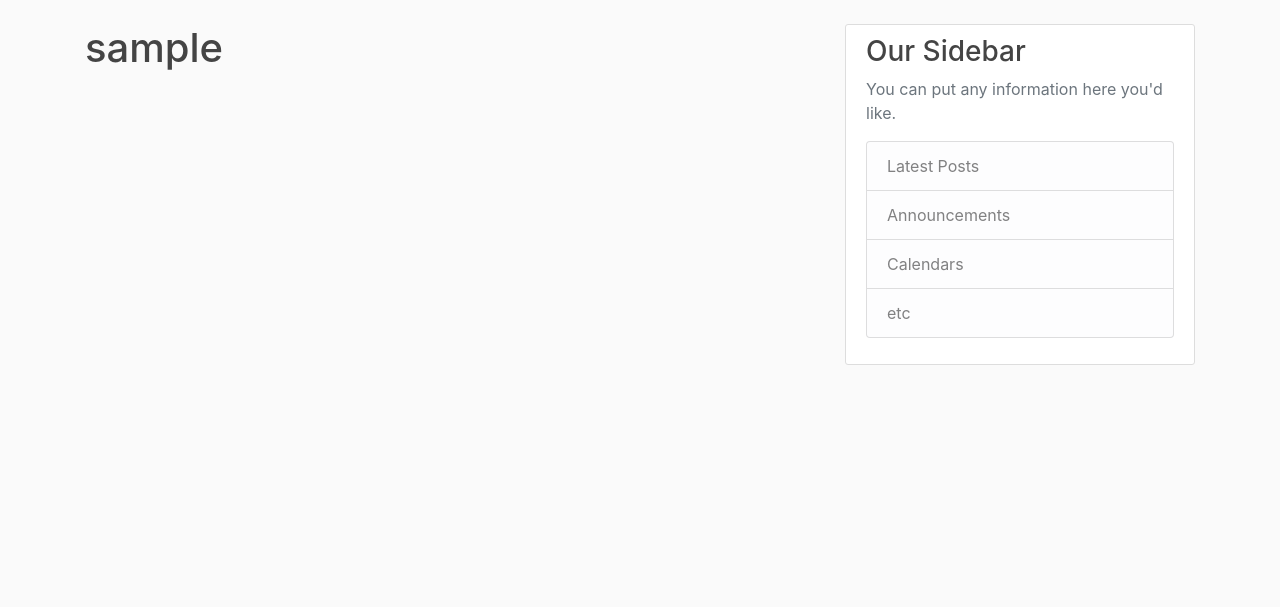
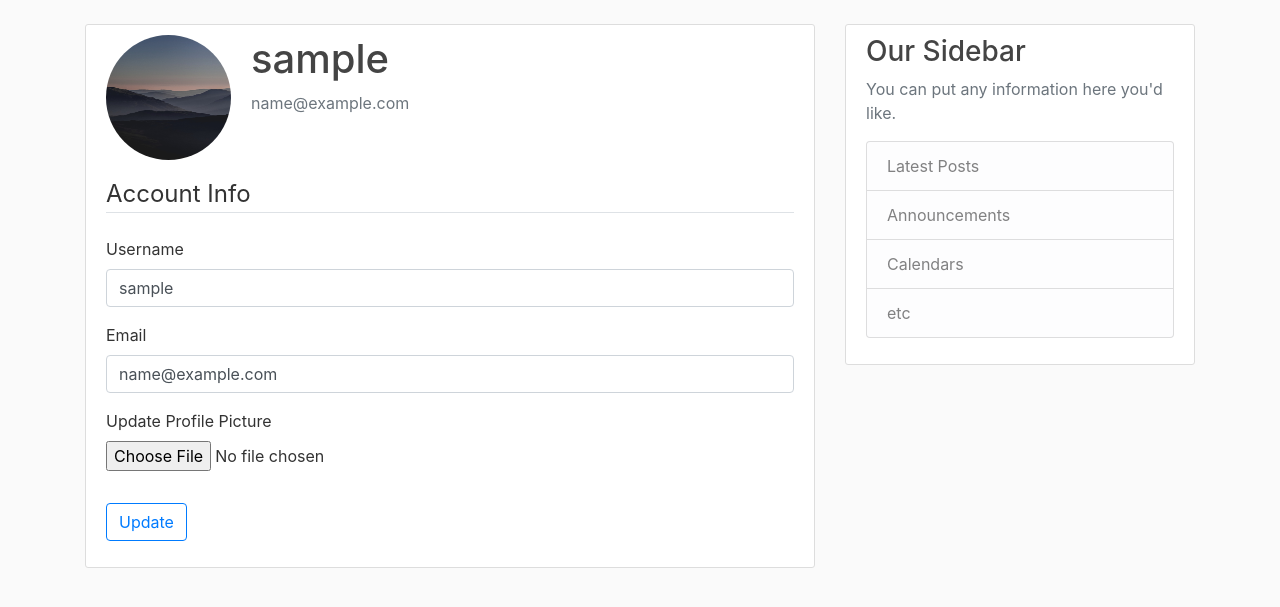
Before and after one commit to nabil-mahmoor/Voxlr-Blog, a Flask app: page /account in a window 1280 px wide. Shown: the part 56-663 px from the top of the page. Run offline with Flask 3, Linux system fonts and the light colour scheme; the visitor is signed in with stand-in values (Sample User, id 1); some libraries are stand-ins or nearby versions.

Commit message:
chapter 07

```diff
--- a/flaskblog/forms.py
+++ b/flaskblog/forms.py
@@ -1,7 +1,9 @@
 from flask_wtf import FlaskForm
+from flask_wtf.file import FileField, FileAllowed
 from wtforms import StringField, PasswordField, SubmitField, BooleanField
 from wtforms.validators import DataRequired, Length, Email, EqualTo, ValidationError
 from flaskblog.models import User
+from flask_login import current_user
 
 
 class RegistrationForm(FlaskForm):
@@ -27,3 +29,22 @@ class LoginForm(FlaskForm):
     password = PasswordField('Password', validators=[DataRequired()])
     remember_me = BooleanField('Remember Me')
     submit = SubmitField('Login')
+
+
+class UpdateAccountForm(FlaskForm):
+    username = StringField('Username', validators=[DataRequired(), Length(min=2, max=20)])
+    email = StringField('Email', validators=[DataRequired(), Email()])
+    picture = FileField('Update Profile Picture', validators=[FileAllowed(['jpg', 'jpeg', 'png'])])
+    submit = SubmitField('Update')
+
+    def validate_username(self, username):
+        if username.data != current_user.username:
+            user = User.query.filter_by(username=username.data).first()
+            if user:
+                raise ValidationError('Username already exists. Please choose a different one.')
+
+    def validate_email(self, email):
+        if email.data != current_user.email:
+            user = User.query.filter_by(email=email.data).first()
+            if user:
+                raise ValidationError('Email already exists. Please choose a different one.')
--- a/flaskblog/routes.py
+++ b/flaskblog/routes.py
@@ -1,8 +1,11 @@
 from flask import render_template, url_for, flash, redirect, request
 from flaskblog import app, db, bcrypt
-from flaskblog.forms import RegistrationForm, LoginForm
+from flaskblog.forms import RegistrationForm, LoginForm, UpdateAccountForm
 from flaskblog.models import User, Post
 from flask_login import login_user, current_user, logout_user, login_required
+import secrets
+from PIL import Image, ImageOps
+import os
 
 
 posts = [
@@ -55,10 +58,9 @@ def login():
     if form.validate_on_submit():
         user = User.query.filter_by(email=form.email.data).first()
         if user and bcrypt.check_password_hash(user.password, form.password.data):
-            login_user(user, form.remember_me.data)
+            login_user(user, remember=form.remember_me.data)
             next_page = request.args.get('next')
-            if next_page:
-                return redirect(next_page) if next_page else redirect(url_for('home'))
+            return redirect(next_page) if next_page else redirect(url_for('home'))
         flash('Login Unsuccessful. Please check email and password.', 'danger')
     return render_template('login.html', title='Login', form=form)
 
@@ -69,7 +71,37 @@ def logout():
     return redirect(url_for('home'))
 
 
-@app.route('/account')
+def save_picture(form_picture):
+    random_hex = secrets.token_hex(8)
+    _, f_ext = os.path.splitext(form_picture.filename)
+    picture_fn = f'{random_hex}{f_ext}'
+    picture_path = os.path.join(app.root_path, 'static', 'profile_pic', picture_fn)
+
+    output_size = (125, 125)
+    i = Image.open(form_picture)
+    ImageOps.fit(i, output_size).save(picture_path)
+
+    # i.thumbnail(output_size)
+    # i.save(picture_path)
+
+    return picture_fn
+
+
+@app.route('/account', methods=['GET', 'POST'])
 @login_required
 def account():
-    return render_template('account.html', title='Account')
+    form = UpdateAccountForm()
+    if form.validate_on_submit():
+        if form.picture.data:
+            picture_file = save_picture(form.picture.data)
+            current_user.image_file = picture_file
+        current_user.username = form.username.data
+        current_user.email = form.email.data
+        db.session.commit()
+        flash('Your account has been updated.', 'success')
+        return redirect(url_for('account'))
+    elif request.method == 'GET':
+        form.username.data = current_user.username
+        form.email.data = current_user.email
+    image_file = url_for('static', filename=f'profile_pic/{current_user.image_file}')
+    return render_template('account.html', title='Account', image_file=image_file, form=form)
--- a/flaskblog/templates/account.html
+++ b/flaskblog/templates/account.html
@@ -1,5 +1,59 @@
 {% extends "layout.html" %}
 
 {% block content %}
-    <h1>{{ current_user.username }}</h1>
+    <div class="content-section">
+        <div class="media">
+            <img class="rounded-circle account-img" src="{{ image_file }}">
+            <div class="media-body">
+                <h2 class="account-heading">{{ current_user.username }}</h2>
+                <p class="text-secondary">{{ current_user.email }}</p>
+            </div>
+        </div>
+        <form method="POST" action="" enctype="multipart/form-data">
+            {{ form.hidden_tag() }}
+            <fieldset class="form-group">
+                <legend class="border-bottom mb-4">Account Info</legend>
+                <div class="form-group">
+                    {{ form.username.label(class="form-control-label") }}
+
+                    {% if form.username.errors %}
+                        {{ form.username(class="form-control is-invalid") }}
+                        <div class="invalid-feedback">
+                            {% for error in form.username.errors %}
+                                <span>{{ error }}</span>
+                            {% endfor %}
+                        </div>
+                    {% else %}
+                        {{ form.username(class="form-control") }}
+                    {% endif %}
+                </div>
+                <div class="form-group">
+                    {{ form.email.label(class="form-control-label") }}
+
+                    {% if form.email.errors %}
+                        {{ form.email(class="form-control is-invalid") }}
+                        <div class="invalid-feedback">
+                            {% for error in form.email.errors %}
+                                <span>{{ error }}</span>
+                            {% endfor %}
+                        </div>
+                    {% else %}
+                        {{ form.email(class="form-control") }}
+                    {% endif %}
+                </div>
+                <div class="form-group">
+                    {{ form.picture.label() }}
+                    {{ form.picture(class="form-control-file") }}
+                    {% if form.picture.errors %}
+                        {% for error in form.picture.errors %}
+                            <span class="text-danger">{{ error }}</span><br>
+                        {% endfor %}
+                    {% endif %}
+                </div>
+            </fieldset>
+            <div class="form-group">
+                {{ form.submit(class="btn btn-outline-primary") }}
+            </div>
+        </form>
+    </div>
 {% endblock %}
```
Also changed, not shown: flaskblog/static/profile_pic/default.jpg (added), flaskblog/static/profile_pic/ebf7cc27725e2a50.jpg (added).
